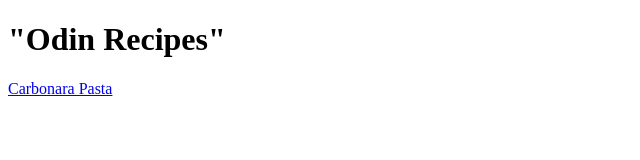
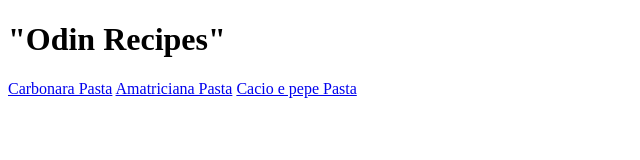
Before and after one commit to SurrealFabric/odin-recipes, a plain HTML site: page index.html in a window 1280 px wide. Shown: the whole page, without its empty margins (0-640 px from the left). Drawn offline with Linux system fonts and the light colour scheme.

Commit message:
Added a link to the cacio e pepe page

```diff
--- a/index.html
+++ b/index.html
@@ -8,5 +8,7 @@
 <body>
     <h1>"Odin Recipes"</h1>
     <a href="recipes/carbonara.html">Carbonara Pasta</a>
+    <a href="recipes/amatriciana.html"> Amatriciana Pasta</a>
+    <a href="recipes/cacioepepe.html"> Cacio e pepe Pasta</a>
 </body>
 </html>
```
